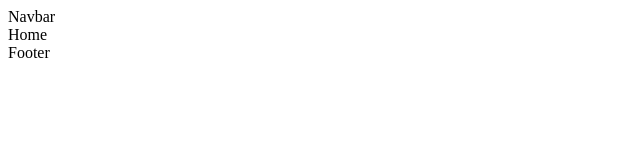
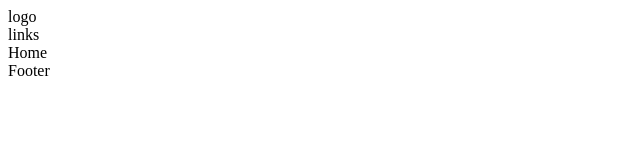
Before and after one commit to hoomanity/cautious-palm-tree, a React (Vite) app in the folder client/: page / in a window 1280 px wide. Shown: the top 160 px of the page, without its empty margins (0-640 px from the left). Built offline with nearby package versions, Linux system fonts and the light colour scheme.

Commit message:
navbar created and added to homepage

```diff
--- a/client/src/components/Navbar.jsx
+++ b/client/src/components/Navbar.jsx
@@ -2,7 +2,12 @@
 
 function Navbar() {
   return (
-    <div>Navbar</div>
+    <div className='navbar'>
+      <div className="container">
+        <div className="logo">logo</div>
+        <div className="links">links</div>
+      </div>
+      </div>
   )
 }
 
```
Also changed, not shown: 1 other file (tests, documents, lock files or other folders).
